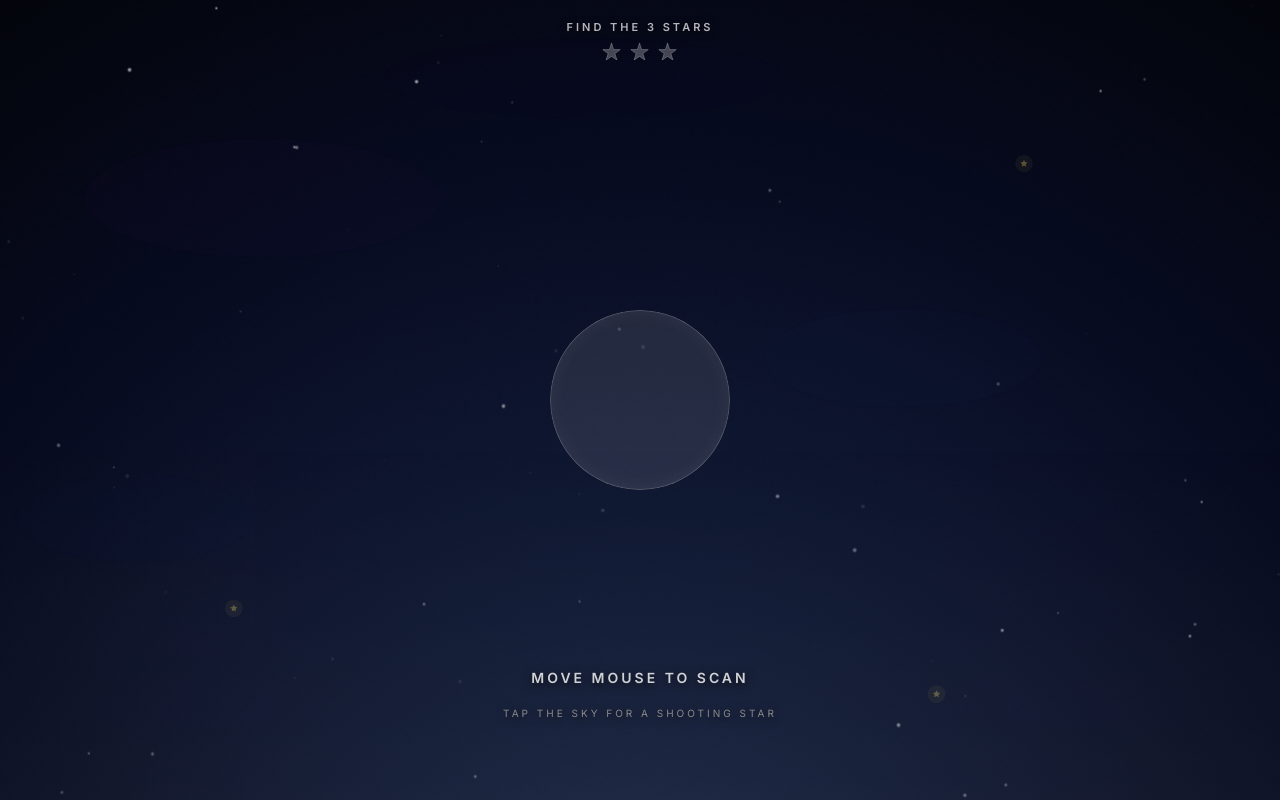
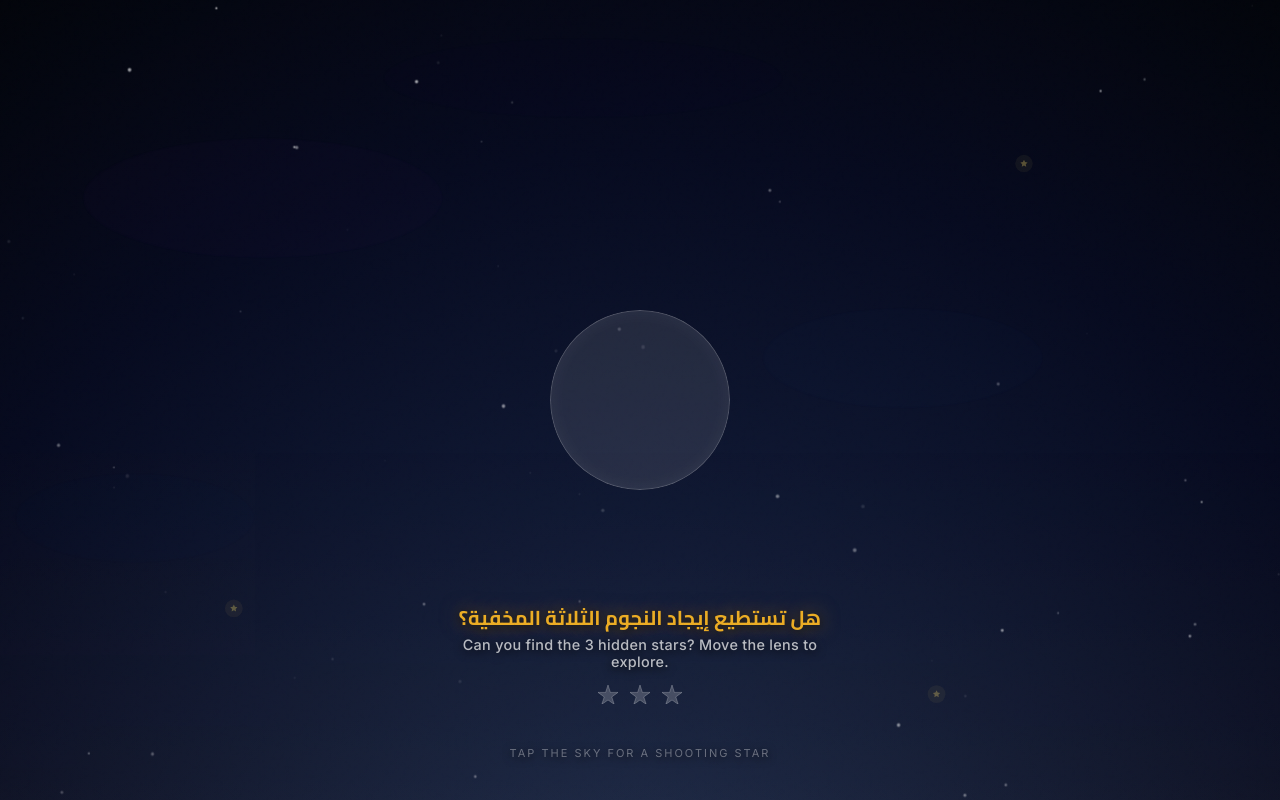
Before and after one commit to emaargulf/emaargulf-tools, a plain HTML site: page eid/index.html in a window 1280 px wide. Both pictures are taken after a click on the button "Begin Search". Drawn offline with Linux system fonts and the light colour scheme.

Commit message:
Enhance narrative panel and update meta tags
Added narrative panel for bilingual messages and updated meta tags for versioning.

```diff
--- a/eid/index.html
+++ b/eid/index.html
@@ -1,9 +1,22 @@
 <!DOCTYPE html>
+<!--
+    ╔══════════════════════════════════════════════════════════════╗
+    ║  Emaar Gulf — Eid Moon Sighting Experience                   ║
+    ║  Version  : V30                                              ║
+    ║  Developer: archengsafdar@gmail.com                         ║
+    ║  Built for: Emaar Gulf · emaargulf.github.io                ║
+    ║  © 2026 Emaar Gulf. All rights reserved.                    ║
+    ╚══════════════════════════════════════════════════════════════╝
+-->
 <html lang="en">
 <head>
     <meta charset="UTF-8">
     <meta name="viewport" content="width=device-width, initial-scale=1.0">
     <meta name="description" content="Find the Eid Moon in this premium interactive experience by Emaar Gulf. Explore the night sky, search with a spyglass, and sight the Hilal.">
+    <meta name="author" content="archengsafdar@gmail.com">
+    <meta name="version" content="V30">
+    <meta name="generator" content="Emaar Gulf — archengsafdar@gmail.com">
+    <meta name="copyright" content="© 2026 Emaar Gulf. All rights reserved.">
 
     <title>Emaar Gulf | Premium Eid Experience</title>
 
@@ -57,13 +70,14 @@
     <style>
         /* ═══════════════════════════════════════════════════════
            Developer/Author: archengsafdar@gmail.com
-           V24 — Star Hunt + Procedural Clouds + Constellation Hints
-           Built on V23 base.
-           New systems:
-           1. Act 1: find 3 hidden stars before moon unlocks
-           2. Procedural cloud canvas with spyglass reveal
-           3. Constellation hint after 15s idle in Act 2
-           4. Nebula wisps on background canvas
+           Project : Emaar Gulf — Eid Moon Sighting Experience
+           Version : V30
+           Built on: V28 base
+           Changes in V30:
+           1. Narrative panel hidden on win (.found state)
+           2. Shoot-hint hidden on win (.found state)
+           3. narrativeTimeout cleared on win (no ghost messages)
+           4. Author watermark meta tags + HTML comment added
            ═══════════════════════════════════════════════════════ */
 
         :root {
@@ -224,36 +238,55 @@
             will-change: transform, opacity; transition: opacity 0.3s ease;
         }
 
-        #guide-text {
-            position: absolute; bottom: 10%; left: 50%; transform: translateX(-50%);
-            color: rgba(255,255,255,0.8); font-size: 14px; letter-spacing: 3px; text-transform: uppercase;
-            pointer-events: none; transition: opacity 0.5s; z-index: 150; text-align: center;
-            text-shadow: 0 2px 10px rgba(0,0,0,0.8); font-weight: 600;
-        }
-
-        /* ─── STAR HUNT HUD ─── */
-        #star-hunt-hud {
-            position: absolute; top: 20px; left: 50%; transform: translateX(-50%);
-            z-index: 155; display: flex; flex-direction: column; align-items: center; gap: 8px;
-            pointer-events: none; transition: opacity 0.6s ease;
-        }
-        #star-hunt-hud.hidden { opacity: 0; }
-        .star-hunt-label {
-            color: rgba(255,255,255,0.7); font-size: 11px; letter-spacing: 3px;
-            text-transform: uppercase; font-weight: 600; text-shadow: 0 2px 8px rgba(0,0,0,0.9);
-        }
+        /* ─── NARRATIVE MESSAGE PANEL ─── */
+        #narrative-panel {
+            position: absolute; bottom: 12%; left: 50%; transform: translateX(-50%);
+            z-index: 155; display: flex; flex-direction: column; align-items: center; gap: 14px;
+            pointer-events: none; width: 90%; max-width: 380px; text-align: center;
+        }
+
+        #narrative-msg {
+            transition: opacity 0.5s ease, transform 0.5s ease;
+        }
+        #narrative-msg.fade-out {
+            opacity: 0; transform: translateY(8px);
+        }
+
+        .narr-arabic {
+            display: block; font-family: 'Cairo', sans-serif; font-weight: 700;
+            font-size: clamp(1rem, 5vw, 1.25rem); color: var(--emaar-gold);
+            text-shadow: 0 0 20px rgba(241,170,39,0.5), 0 2px 10px rgba(0,0,0,0.9);
+            line-height: 1.4; direction: rtl;
+        }
+        .narr-english {
+            display: block; font-family: 'Inter', sans-serif; font-weight: 500;
+            font-size: clamp(0.75rem, 3.5vw, 0.9rem);
+            color: rgba(255,255,255,0.7);
+            text-shadow: 0 2px 10px rgba(0,0,0,0.9);
+            margin-top: 4px; letter-spacing: 0.3px;
+        }
+
+        /* pip row lives inside narrative panel */
         .star-pips {
-            display: flex; gap: 10px; align-items: center;
+            display: flex; gap: 12px; align-items: center;
         }
         .star-pip {
-            width: 18px; height: 18px; position: relative;
+            width: 20px; height: 20px; position: relative;
             transition: transform 0.3s cubic-bezier(0.175, 0.885, 0.32, 1.5);
         }
         .star-pip svg { width: 100%; height: 100%; }
         .star-pip.found { transform: scale(1.4); }
         .star-pip.found svg path { fill: #f1aa27; filter: drop-shadow(0 0 5px rgba(241,170,39,0.9)); }
-        @keyframes pipPop { 0%{transform:scale(1)} 50%{transform:scale(1.8)} 100%{transform:scale(1.4)} }
+        @keyframes pipPop { 0%{transform:scale(1)} 50%{transform:scale(1.9)} 100%{transform:scale(1.4)} }
         .star-pip.popping { animation: pipPop 0.4s ease-out forwards; }
+
+        /* shoot-star hint stays small below the panel */
+        #shoot-hint {
+            position: absolute; bottom: 5%; left: 50%; transform: translateX(-50%);
+            color: rgba(255,255,255,0.35); font-size: 11px; letter-spacing: 2px;
+            text-transform: uppercase; pointer-events: none; z-index: 150; white-space: nowrap;
+            text-shadow: 0 2px 8px rgba(0,0,0,0.8);
+        }
 
         /* ─── WIN UI ─── */
         #win-ui {
@@ -359,6 +392,8 @@
         .found #horizon-glow    { opacity: 0.75; height: 60%; }
         .found .moon-svg        { animation: moonPulseHDR 3.5s infinite ease-in-out; transform: scale(1.6) rotate(-10deg); }
         .found #moon-mask-layer { clip-path: none; -webkit-clip-path: none; }
+        .found #narrative-panel { opacity: 0; pointer-events: none; transition: opacity 0.4s ease; }
+        .found #shoot-hint      { opacity: 0; transition: opacity 0.4s ease; }
 
         @media (max-width: 500px), (max-height: 800px) {
             #win-ui { width: 92%; transform: translate(-50%, -48%); }
@@ -462,32 +497,33 @@
             <div id="direction-compass"></div>
         </div>
 
-        <!-- ─── STAR HUNT HUD ─── -->
-        <div id="star-hunt-hud" aria-live="polite">
-            <div class="star-hunt-label">Find the 3 stars</div>
+        <!-- ─── NARRATIVE PANEL (bilingual, updates at each stage) ─── -->
+        <div id="narrative-panel" aria-live="polite" aria-atomic="true">
+            <div id="narrative-msg">
+                <span class="narr-arabic">هل تستطيع إيجاد النجوم الثلاثة المخفية؟</span>
+                <span class="narr-english">Can you find the 3 hidden stars? Move the lens to explore.</span>
+            </div>
             <div class="star-pips">
                 <div class="star-pip" id="pip-0">
                     <svg viewBox="0 0 20 20" xmlns="http://www.w3.org/2000/svg">
-                        <path d="M10 1l2.4 7.4H20l-6.2 4.5 2.4 7.4L10 16l-6.2 4.3 2.4-7.4L0 8.4h7.6z" fill="rgba(255,255,255,0.25)" stroke="rgba(255,255,255,0.5)" stroke-width="0.5"/>
+                        <path d="M10 1l2.4 7.4H20l-6.2 4.5 2.4 7.4L10 16l-6.2 4.3 2.4-7.4L0 8.4h7.6z" fill="rgba(255,255,255,0.2)" stroke="rgba(255,255,255,0.45)" stroke-width="0.5"/>
                     </svg>
                 </div>
                 <div class="star-pip" id="pip-1">
                     <svg viewBox="0 0 20 20" xmlns="http://www.w3.org/2000/svg">
-                        <path d="M10 1l2.4 7.4H20l-6.2 4.5 2.4 7.4L10 16l-6.2 4.3 2.4-7.4L0 8.4h7.6z" fill="rgba(255,255,255,0.25)" stroke="rgba(255,255,255,0.5)" stroke-width="0.5"/>
+                        <path d="M10 1l2.4 7.4H20l-6.2 4.5 2.4 7.4L10 16l-6.2 4.3 2.4-7.4L0 8.4h7.6z" fill="rgba(255,255,255,0.2)" stroke="rgba(255,255,255,0.45)" stroke-width="0.5"/>
                     </svg>
                 </div>
                 <div class="star-pip" id="pip-2">
                     <svg viewBox="0 0 20 20" xmlns="http://www.w3.org/2000/svg">
-                        <path d="M10 1l2.4 7.4H20l-6.2 4.5 2.4 7.4L10 16l-6.2 4.3 2.4-7.4L0 8.4h7.6z" fill="rgba(255,255,255,0.25)" stroke="rgba(255,255,255,0.5)" stroke-width="0.5"/>
+                        <path d="M10 1l2.4 7.4H20l-6.2 4.5 2.4 7.4L10 16l-6.2 4.3 2.4-7.4L0 8.4h7.6z" fill="rgba(255,255,255,0.2)" stroke="rgba(255,255,255,0.45)" stroke-width="0.5"/>
                     </svg>
                 </div>
             </div>
         </div>
 
-        <div id="guide-text" aria-live="polite" aria-atomic="true">
-            <span id="in-game-instruction">DRAG TO SCAN</span><br><br>
-            <span style="font-size:10px;color:#888;font-weight:400;font-family:'Inter',sans-serif;">Tap the sky for a shooting star</span>
-        </div>
+        <!-- small persistent hint for shooting stars -->
+        <div id="shoot-hint">Tap the sky for a shooting star</div>
 
         <div class="lanterns" id="lanterns" aria-hidden="true">
             <div class="lantern-wrapper">
@@ -552,6 +588,13 @@
     <div id="custom-share-toast" role="alert" aria-live="assertive"></div>
 
     <script>
+        // ╔══════════════════════════════════════════════════════════════╗
+        // ║  Emaar Gulf — Eid Moon Sighting Experience                   ║
+        // ║  Version  : V30                                              ║
+        // ║  Developer: archengsafdar@gmail.com                         ║
+        // ║  Built for: Emaar Gulf · emaargulf.github.io                ║
+        // ║  © 2026 Emaar Gulf. All rights reserved.                    ║
+        // ╚══════════════════════════════════════════════════════════════╝
         "use strict";
 
         // ─── HARDWARE DETECTION ─────────────────────────────────────────
@@ -580,8 +623,6 @@
         const startBtn           = document.getElementById('start-btn');
         const overlay            = document.getElementById('game-overlay');
         const moonMaskLayer      = document.getElementById('moon-mask-layer');
-        const guideText          = document.getElementById('guide-text');
-        const inGameInstruction  = document.getElementById('in-game-instruction');
         const dynamicInstruction = document.getElementById('dynamic-instruction');
         const moonContainer      = document.getElementById('moon-container');
         const spyglass           = document.getElementById('spyglass');
@@ -595,10 +636,54 @@
         const lanternsUi         = document.getElementById('lanterns');
         const scoreDisplay       = document.getElementById('score-display');
         const greetingEnEl       = document.getElementById('eid-greeting-en');
-        const starHuntHud        = document.getElementById('star-hunt-hud');
         const cloudCanvas        = document.getElementById('cloud-canvas');
-
-        // ─── STATE ───────────────────────────────────────────────────────
+        const narrativeMsg       = document.getElementById('narrative-msg');
+        const narrativePanel     = document.getElementById('narrative-panel');
+
+        // ─── NARRATIVE MESSAGES ──────────────────────────────────────────
+        // Each stage has an Arabic line and an English line.
+        const NARRATIVES = {
+            start: {
+                ar: 'هل تستطيع إيجاد النجوم الثلاثة المخفية؟',
+                en: 'Can you find the 3 hidden stars? Move the lens to explore.'
+            },
+            found1: {
+                ar: 'أحسنت! نجمة واحدة! هل تجد الثانية؟',
+                en: 'Well done! One star found. Can you find the next one?'
+            },
+            found2: {
+                ar: 'رائع! نجمتان! ابحث عن الأخيرة…',
+                en: 'Excellent! Two stars found. One more remains…'
+            },
+            found3: {
+                ar: 'مذهل! وجدت النجوم الثلاث! الآن ابحث عن الهلال!',
+                en: 'Amazing! All 3 stars found. Now seek the crescent moon!'
+            },
+            moonPhase: {
+                ar: 'حرِّك العدسة لتجد هلال العيد المبارك',
+                en: 'Move the lens across the sky to sight the Eid Hilal.'
+            }
+        };
+
+        let narrativeTimeout = null;
+
+        function showNarrative(key, delay) {
+            if (narrativeTimeout) clearTimeout(narrativeTimeout);
+            const run = () => {
+                const msg = NARRATIVES[key];
+                if (!msg) return;
+                // Fade out current text
+                narrativeMsg.classList.add('fade-out');
+                setTimeout(() => {
+                    narrativeMsg.innerHTML =
+                        `<span class="narr-arabic">${msg.ar}</span>` +
+                        `<span class="narr-english">${msg.en}</span>`;
+                    narrativeMsg.classList.remove('fade-out');
+                }, 500);
+            };
+            if (delay) narrativeTimeout = setTimeout(run, delay);
+            else run();
+        }
         let isDragging       = false;
         let hasFoundMoon     = false;
         let animationFrameId = null;
@@ -643,7 +728,6 @@
 
         if (!isTouch) {
             dynamicInstruction.innerText = "Find 3 hidden stars, then sight the Hilal. Move your mouse to search.";
-            inGameInstruction.innerText  = "MOVE MOUSE TO SCAN";
         }
 
         // ─── LOCALISED GREETING ──────────────────────────────────────────
@@ -1112,7 +1196,6 @@
             huntStars[index].found = true;
             starsFoundCount++;
 
-            // Burst particles at star
             triggerStarBurst(huntStars[index].x, huntStars[index].y);
             if (navigator.vibrate && isTouch) navigator.vibrate([10, 15, 10]);
 
@@ -1120,14 +1203,16 @@
             const pip = document.getElementById(`pip-${index}`);
             if (pip) {
                 pip.classList.add('found', 'popping');
-                // Update pip star color inline
                 const path = pip.querySelector('path');
                 if (path) path.setAttribute('fill', '#f1aa27');
             }
 
-            if (starsFoundCount >= NUM_HUNT_STARS) {
-                // Short delay then unlock moon
-                setTimeout(unlockMoon, 600);
+            // Show contextual narrative
+            if (starsFoundCount === 1) showNarrative('found1');
+            else if (starsFoundCount === 2) showNarrative('found2');
+            else if (starsFoundCount >= NUM_HUNT_STARS) {
+                showNarrative('found3');
+                setTimeout(unlockMoon, 1800); // longer pause so user reads the message
             }
         }
 
@@ -1135,19 +1220,21 @@
             moonUnlocked = true;
             moonContainer.classList.add('visible');
 
-            // Update HUD
-            starHuntHud.classList.add('hidden');
-            setTimeout(() => { starHuntHud.style.display = 'none'; }, 700);
-
-            // Update instruction
-            guideText.style.opacity = '1';
-            inGameInstruction.innerText = isTouch ? 'DRAG TO FIND THE MOON' : 'MOVE MOUSE TO FIND THE MOON';
+            // Hide pip row — no longer needed
+            const pipRow = narrativePanel.querySelector('.star-pips');
+            if (pipRow) {
+                pipRow.style.transition = 'opacity 0.5s';
+                pipRow.style.opacity = '0';
+                setTimeout(() => { pipRow.style.display = 'none'; }, 500);
+            }
+
+            // Show moon-hunt narrative after the found3 message has been read
+            showNarrative('moonPhase', 1200);
 
             // Start constellation hint timer
             constellationAlpha = 0;
             if (constellationTimer) clearTimeout(constellationTimer);
             constellationTimer = setTimeout(() => {
-                // Fade constellation in over 3 seconds using rAF-friendly increments
                 const fadeIn = () => {
                     constellationAlpha = Math.min(1, constellationAlpha + 0.008);
                     if (constellationAlpha < 1) requestAnimationFrame(fadeIn);
@@ -1155,7 +1242,6 @@
                 fadeIn();
             }, CONSTELLATION_HINT_DELAY);
 
-            // Reset search timer to count from moon unlock
             searchStartTime = performance.now();
         }
 
@@ -1176,18 +1262,15 @@
             if (animationFrameId)    cancelAnimationFrame(animationFrameId);
             if (cometTimer)          clearTimeout(cometTimer);
             if (constellationTimer)  clearTimeout(constellationTimer);
+            if (narrativeTimeout)    clearTimeout(narrativeTimeout);
 
             canvasParticles = [];
             vfxCtx.clearRect(0, 0, vCSS_W, vCSS_H);
             cloudCtx.clearRect(0, 0, cCSS_W, cCSS_H);
 
-            // Reset game flags
-            hasFoundMoon      = false;
-            moonUnlocked      = false;
+            hasFoundMoon       = false;
+            moonUnlocked       = false;
             constellationAlpha = 0;
-
-            guideText.style.opacity   = '1';
-            inGameInstruction.innerText = isTouch ? 'DRAG TO SCAN' : 'MOVE MOUSE TO SCAN';
 
             winUi.style.opacity       = '0';
             winUi.style.pointerEvents = 'none';
@@ -1208,9 +1291,13 @@
             // Hide moon until Act 1 complete
             moonContainer.classList.remove('visible');
 
-            // Reset star hunt HUD
-            starHuntHud.style.display = 'flex';
-            starHuntHud.classList.remove('hidden');
+            // Reset narrative panel — restore pip row and set opening message
+            const pipRow = narrativePanel.querySelector('.star-pips');
+            if (pipRow) { pipRow.style.display = 'flex'; pipRow.style.opacity = '1'; }
+            narrativeMsg.classList.remove('fade-out');
+            narrativeMsg.innerHTML =
+                `<span class="narr-arabic">${NARRATIVES.start.ar}</span>` +
+                `<span class="narr-english">${NARRATIVES.start.en}</span>`;
 
             // Place moon away from center
             do {
@@ -1226,7 +1313,6 @@
             moonMaskLayer.style.setProperty('--y', `${currentY}px`);
             compass.style.opacity = '0';
 
-            // Generate clouds and hunt stars
             generateClouds();
             placeHuntStars();
 
@@ -1314,10 +1400,7 @@
             if (e.pointerType === 'mouse' || e.pointerType === 'pen') {
                 targetX = e.clientX;
                 targetY = e.clientY;
-                guideText.style.opacity = '0';
             } else if (isDragging && e.pointerType === 'touch') {
-                const dist = Math.hypot(e.clientX - tapStartX, e.clientY - tapStartY);
-                if (dist > 15) guideText.style.opacity = '0';
                 if (e.cancelable) e.preventDefault();
                 targetX = Math.min(e.clientX, vW);
                 targetY = Math.min(e.clientY, vH);
@@ -1414,6 +1497,9 @@
                         hasFoundMoon = true;
                         currentX = moonX; currentY = moonY;
 
+                        // Stop any pending narrative message immediately
+                        if (narrativeTimeout) clearTimeout(narrativeTimeout);
+
                         finalTimeTaken = ((performance.now() - searchStartTime) / 1000).toFixed(1);
                         scoreDisplay.innerHTML = `✨ Hilal Sighted in <span>${finalTimeTaken}s</span>`;
 
```
